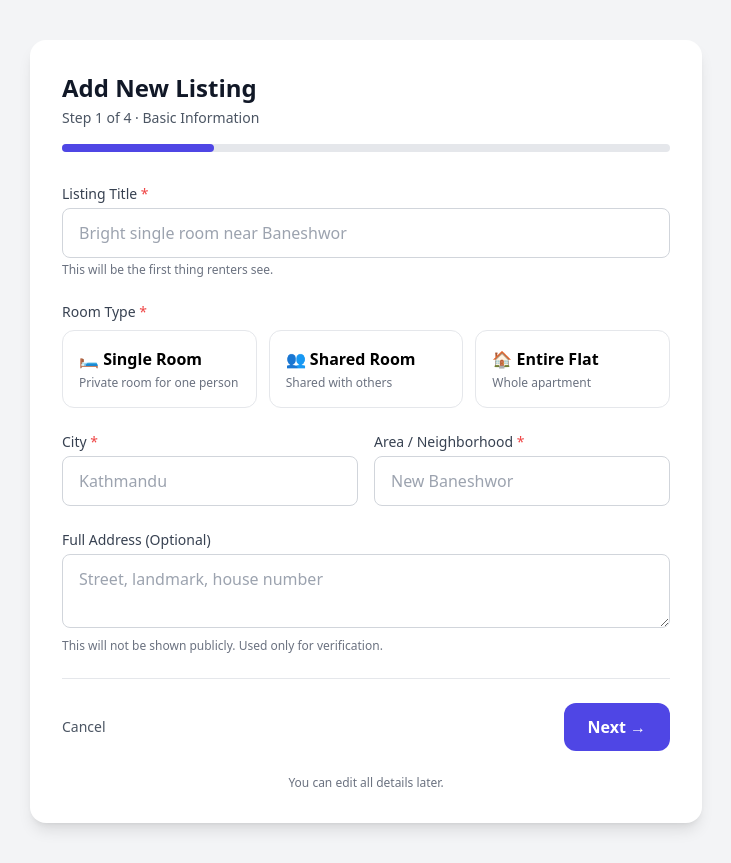
After one commit to Pratikshya-777/roomsiftay, a Django app: page /add-listing-step1/ in a window 1280 px wide. The commit adds this page. Shown: the whole page, without its empty margins (274-1005 px from the left). Run offline with Django 5.2, Linux system fonts and the light colour scheme; some libraries are stand-ins or nearby versions.

Commit message:
Implement multi-step listing creation process

```diff
--- /dev/null
+++ b/task/templates/task/owner_add_listing/owner_add_listingstep1.html
@@ -0,0 +1,177 @@
+    <!DOCTYPE html>
+<html lang="en">
+<head>
+    <meta charset="UTF-8" />
+    <title>Add Listing · Step 1</title>
+    <meta name="viewport" content="width=device-width, initial-scale=1.0" />
+    <script src="https://cdn.tailwindcss.com"></script>
+</head>
+<body class="bg-gray-100">
+
+<div class="min-h-screen flex items-center justify-center px-4 py-10">
+
+    <div class="w-full max-w-2xl bg-white rounded-2xl shadow-lg p-8">
+
+        <!-- Header -->
+        <div class="mb-8">
+            <h1 class="text-2xl font-bold text-gray-900">
+                Add New Listing
+            </h1>
+            <p class="text-sm text-gray-600 mt-1">
+                Step 1 of 4 · Basic Information
+            </p>
+
+            <!-- Progress bar -->
+            <div class="w-full bg-gray-200 rounded-full h-2 mt-4">
+                <div class="bg-indigo-600 h-2 rounded-full w-1/4"></div>
+            </div>
+        </div>
+
+        <!-- FORM -->
+        <form class="space-y-6">
+
+            <!-- Listing Title -->
+            <div>
+                <label class="block text-sm font-medium text-gray-700 mb-1">
+                    Listing Title <span class="text-red-500">*</span>
+                </label>
+                <input
+                    type="text"
+                    placeholder="Bright single room near Baneshwor"
+                    class="w-full px-4 py-3 rounded-lg border border-gray-300 focus:ring-2 focus:ring-indigo-500 outline-none"
+                    required
+                />
+                <p class="text-xs text-gray-500 mt-1">
+                    This will be the first thing renters see.
+                </p>
+            </div>
+
+            <!-- Room Type -->
+            <div>
+                <label class="block text-sm font-medium text-gray-700 mb-2">
+                    Room Type <span class="text-red-500">*</span>
+                </label>
+
+                <div class="grid grid-cols-1 sm:grid-cols-3 gap-3">
+
+                    <!-- Single -->
+                    <label class="cursor-pointer">
+                        <input type="radio" name="room_type" class="peer hidden" />
+                        <div class="p-4 rounded-xl border bg-white
+                                    peer-checked:border-indigo-600
+                                    peer-checked:ring-2 peer-checked:ring-indigo-500
+                                    transition">
+                            <p class="font-semibold">🛏 Single Room</p>
+                            <p class="text-xs text-gray-500 mt-1">
+                                Private room for one person
+                            </p>
+                        </div>
+                    </label>
+
+                    <!-- Shared -->
+                    <label class="cursor-pointer">
+                        <input type="radio" name="room_type" class="peer hidden" />
+                        <div class="p-4 rounded-xl border bg-white
+                                    peer-checked:border-indigo-600
+                                    peer-checked:ring-2 peer-checked:ring-indigo-500
+                                    transition">
+                            <p class="font-semibold">👥 Shared Room</p>
+                            <p class="text-xs text-gray-500 mt-1">
+                                Shared with others
+                            </p>
+                        </div>
+                    </label>
+
+                    <!-- Flat -->
+                    <label class="cursor-pointer">
+                        <input type="radio" name="room_type" class="peer hidden" />
+                        <div class="p-4 rounded-xl border bg-white
+                                    peer-checked:border-indigo-600
+                                    peer-checked:ring-2 peer-checked:ring-indigo-500
+                                    transition">
+                            <p class="font-semibold">🏠 Entire Flat</p>
+                            <p class="text-xs text-gray-500 mt-1">
+                                Whole apartment
+                            </p>
+                        </div>
+                    </label>
+
+                </div>
+            </div>
+
+            <!-- Location -->
+            <div class="grid grid-cols-1 sm:grid-cols-2 gap-4">
+
+                <!-- City -->
+                <div>
+                    <label class="block text-sm font-medium text-gray-700 mb-1">
+                        City <span class="text-red-500">*</span>
+                    </label>
+                    <input
+                        type="text"
+                        placeholder="Kathmandu"
+                        class="w-full px-4 py-3 rounded-lg border border-gray-300 focus:ring-2 focus:ring-indigo-500 outline-none"
+                        required
+                    />
+                </div>
+
+                <!-- Area -->
+                <div>
+                    <label class="block text-sm font-medium text-gray-700 mb-1">
+                        Area / Neighborhood <span class="text-red-500">*</span>
+                    </label>
+                    <input
+                        type="text"
+                        placeholder="New Baneshwor"
+                        class="w-full px-4 py-3 rounded-lg border border-gray-300 focus:ring-2 focus:ring-indigo-500 outline-none"
+                        required
+                    />
+                </div>
+
+            </div>
+
+            <!-- Full Address -->
+            <div>
+                <label class="block text-sm font-medium text-gray-700 mb-1">
+                    Full Address (Optional)
+                </label>
+                <textarea
+                    rows="2"
+                    placeholder="Street, landmark, house number"
+                    class="w-full px-4 py-3 rounded-lg border border-gray-300 focus:ring-2 focus:ring-indigo-500 outline-none"
+                ></textarea>
+                <p class="text-xs text-gray-500 mt-1">
+                    This will not be shown publicly. Used only for verification.
+                </p>
+            </div>
+
+            <!-- Footer -->
+            <div class="flex items-center justify-between pt-6 border-t">
+
+                <a href="{% url 'owner_dashboard' %}"
+                   class="text-sm text-gray-600 hover:text-gray-900">
+                    Cancel
+                </a>
+
+        <a href="{% url 'owner_add_listingstep2' %}"
+        class="inline-flex items-center px-6 py-3 rounded-xl
+          bg-indigo-600 text-white font-semibold
+          hover:bg-indigo-700 transition">
+        Next →
+        </a>
+
+
+            </div>
+
+            <p class="text-xs text-gray-500 text-center mt-4">
+                You can edit all details later.
+            </p>
+
+        </form>
+
+    </div>
+
+</div>
+
+</body>
+</html>
--- a/task/templates/task/owner_dashboard.html
+++ b/task/templates/task/owner_dashboard.html
@@ -75,7 +75,7 @@
         <div class="sidebar-brand">🏠 RoomSiftay</div>
         <a href="#" class="nav-item active"><i class="fas fa-th-large"></i> Dashboard Overview</a>
         <a href="#" class="nav-item"><i class="fas fa-list"></i> My Listings</a>
-        <a href="#" class="nav-item"><i class="fas fa-plus-circle"></i> Add New Listings</a>
+        <a href="{% url 'owner_add_listingstep1' %}" class="nav-item"><i class="fas fa-plus-circle"></i> Add New Listings</a>
         <a href="#" class="nav-item"><i class="fas fa-user-check"></i> Owner Identity</a>
         <a href="#" class="nav-item"><i class="fas fa-calendar-check"></i> Availability Status</a>
         <a href="#" class="nav-item"><i class="fas fa-comments"></i> Chats with Buyers</a>
--- a/task/urls.py
+++ b/task/urls.py
@@ -62,6 +62,12 @@ urlpatterns = [
     # path("forgot-password/", views.forgot_password, name="forgot_password"),
     path("reset-password/", views.reset_password, name="reset_password"),
     # Add this inside urlpatterns
-path('resolve-report/<int:report_id>/', views.resolve_report, name='resolve_report'),
+    path('resolve-report/<int:report_id>/', views.resolve_report, name='resolve_report'),
+
+    path("add-listing-step1/", views.owner_add_listingstep1, name="owner_add_listingstep1"),
+    path("add-listing-step2/", views.owner_add_listingstep2, name="owner_add_listingstep2"),
+    path("add-listing-step3/", views.owner_add_listingstep3, name="owner_add_listingstep3"),
+    path("add-listing-step4/", views.owner_add_listingstep4, name="owner_add_listingstep4"),
+
 
 ]
--- a/task/views.py
+++ b/task/views.py
@@ -391,3 +391,15 @@ def resolve_report(request, report_id):
 def logout(request):
     auth_logout(request)
     return redirect("login")
+
+def owner_add_listingstep1(request):
+    return render(request, "task/owner_add_listing/owner_add_listingstep1.html")
+
+def owner_add_listingstep2(request):
+    return render(request, "task/owner_add_listing/owner_add_listingstep2.html")
+
+def owner_add_listingstep3(request):
+    return render(request, "task/owner_add_listing/owner_add_listingstep3.html")
+
+def owner_add_listingstep4(request):
+    return render(request, "task/owner_add_listing/owner_add_listingstep4.html")
```
Also changed, not shown: task/templates/task/owner_add_listing/owner_add_listingstep2.html (added, +161 -0 lines), task/templates/task/owner_add_listing/owner_add_listingstep3.html (added, +115 -0 lines), task/templates/task/owner_add_listing/owner_add_listingstep4.html (added, +111 -0 lines), task/migrations/0012_delete_profile.py (added).
